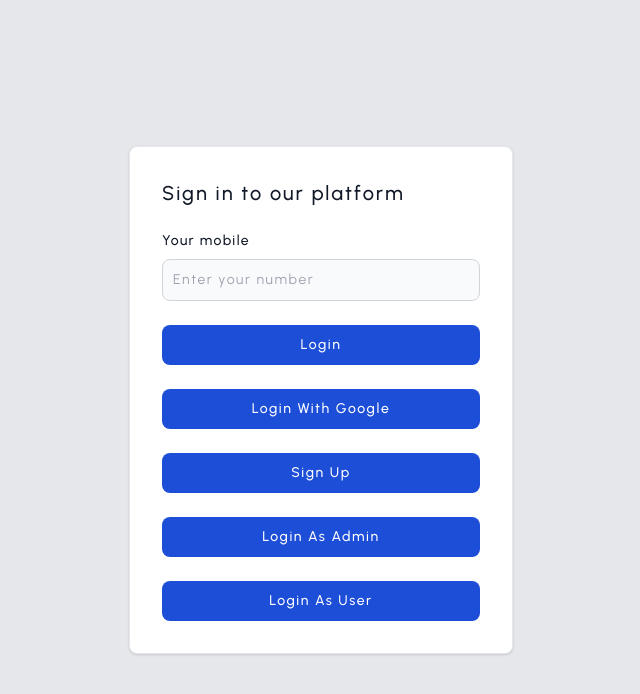
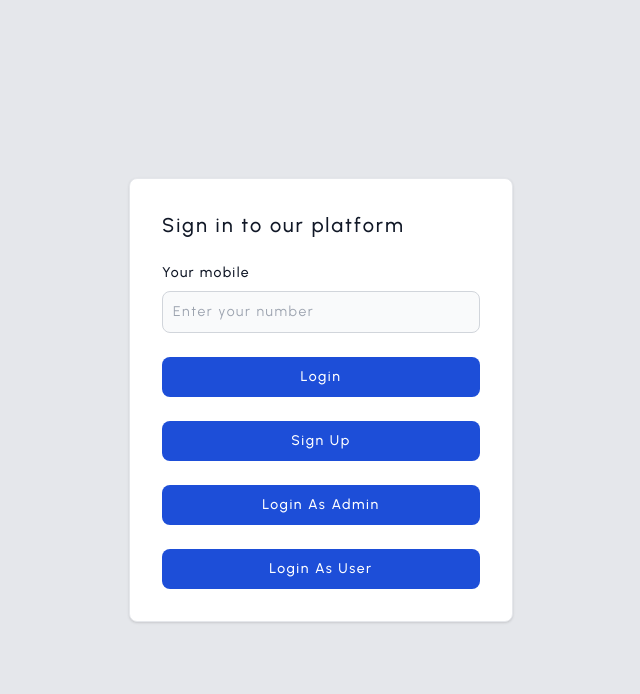
Before and after one commit to sunground467/medical-ecommerce-front, a React (Vite) app: page /login in a window 1280 px wide. Shown: the top 694 px of the page, without its empty margins (319-959 px from the left). Built offline with nearby package versions, Linux system fonts and the light colour scheme; no server answers.

Commit message:
fix:remove login with google btn for a while

```diff
--- a/src/pages/account/Login.tsx
+++ b/src/pages/account/Login.tsx
@@ -40,10 +40,10 @@ const Login = () => {
 		else navigate("/login")
 	}, [accessToken])
 
-	const handleLogin = () => {
-		console.log("click")
-		window.location.href = "http://localhost:4500/auth/google" // Redirect to your backend for authentication
-	}
+	// const handleLogin = () => {
+	// 	console.log("click")
+	// 	window.location.href = "http://localhost:4500/auth/google" // Redirect to your backend for authentication
+	// }
 
 	return (
 		<div className="flex justify-center items-center h-[100vh] bg-gray-200">
@@ -70,13 +70,13 @@ const Login = () => {
 					>
 						Login
 					</button>
-					<button
+					{/* <button
 						onClick={handleLogin}
 						type="button"
 						className="w-full text-white bg-blue-700 hover:bg-blue-800 focus:ring-4 focus:outline-none focus:ring-blue-300 font-medium rounded-lg text-sm px-5 py-2.5 text-center dark:bg-blue-600 dark:hover:bg-blue-700 dark:focus:ring-blue-800"
 					>
 						Login With Google
-					</button>
+					</button> */}
 					<button
 						onClick={() => navigate("/signup")}
 						type="button"
```
